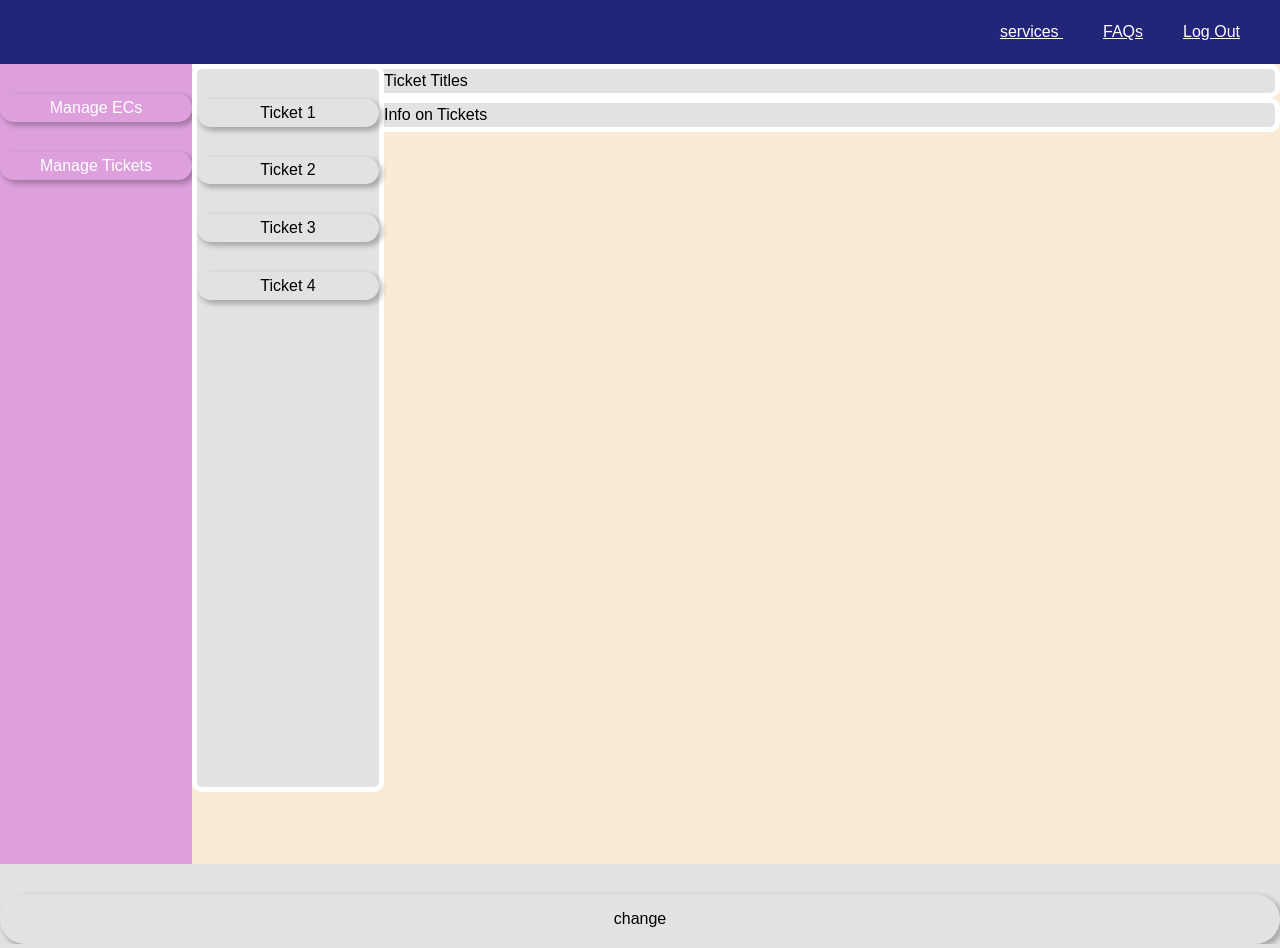
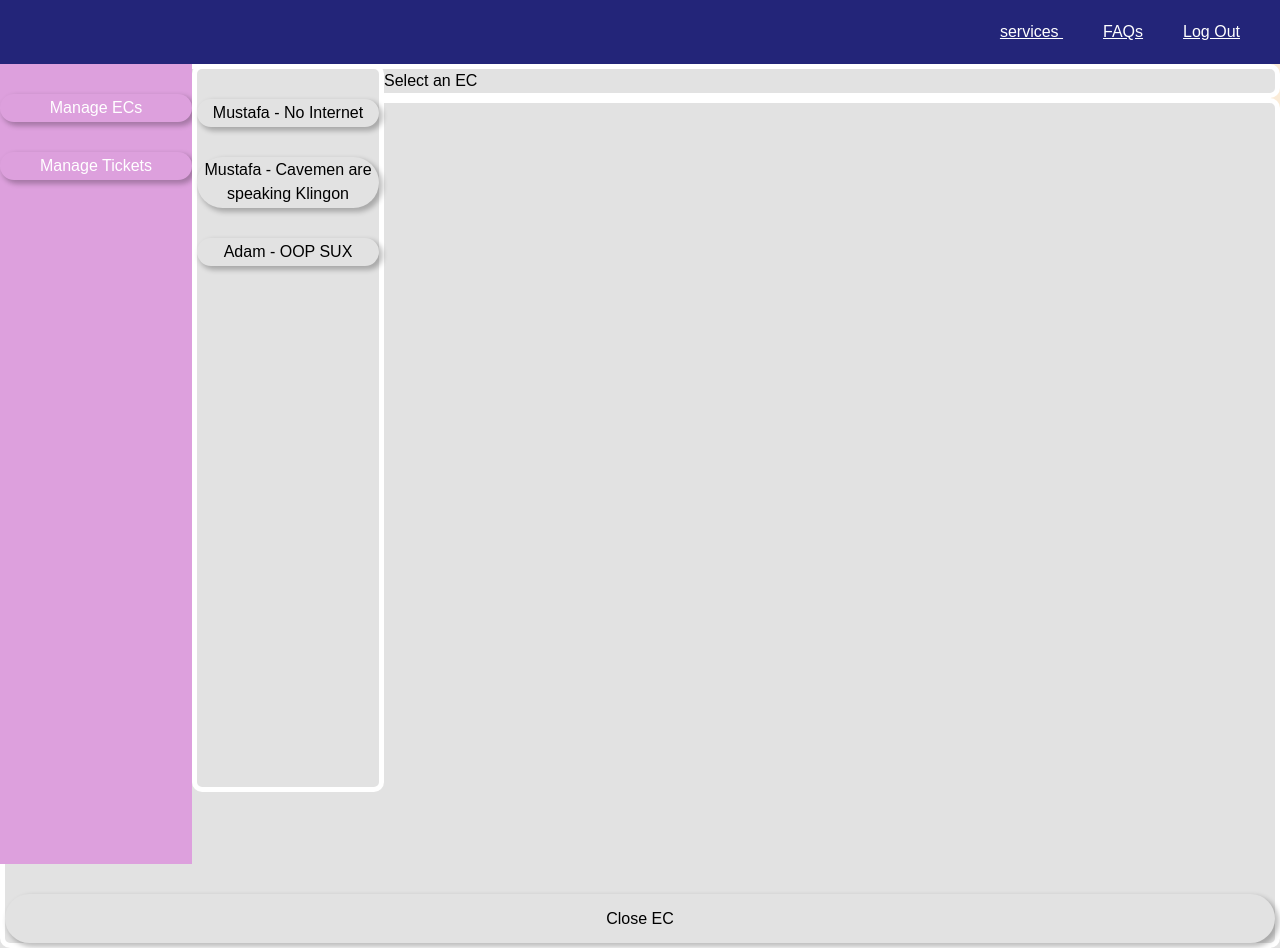
Before and after one commit to darenagos/segroup-eecsSystem, a React (Create React App) app in the folder eecs-system/: page /admin-Homepage/manage-tickets in a window 1280 px wide. Built offline with nearby package versions, Linux system fonts and the light colour scheme.

Commit message:
basic registry for tickets

```diff
--- a/eecs-system/src/Components/User Specific Components/Admin Component/manageTickets.js
+++ b/eecs-system/src/Components/User Specific Components/Admin Component/manageTickets.js
@@ -1,20 +1,42 @@
-import React from 'react'
+import React, {useState} from 'react'
+import "./admin.css"
 
-function manageTickets() {
+const ticketRegistry = require("../../../Managers/TicketRegistry")
+
+function ManageTickets() {
+
+  function updateContent(ticket){
+    setTitle(ticket.name + " : " + ticket.module);
+    setInfo(ticket.title + " - " + ticket.date);
+    setDetails(ticket.details)
+  }
+
+  function getAllTickets() {
+    let tickets = []
+    for (let i = 0; i < ticketRegistry.getLength(); i++) {
+      tickets.push(ticketRegistry.getTicket(i))
+    }
+    return tickets
+  }
+
+
+
+  const [title, setTitle] = useState("Select an EC");
+  const [info, setInfo] = useState("");
+  const [details, setDetails] = useState();
+  const tickets = getAllTickets();
+
   return (
     <div>
-
     <div id = "side">
-        <button> Ticket 1 </button>
-        <button> Ticket 2 </button>
-        <button> Ticket 3 </button>
-        <button> Ticket 4 </button>
+        {tickets.map((ticket) => (<button onClick={() => updateContent(ticket)}>{ticket.name} - {ticket.title}</button>))}
       </div>
-      <div id = "title">Ticket Titles</div>
-      <div id = "bottom">Info on Tickets</div>
-      <button  >change </button>
-      </div>
+      <div id="title">
+        {title}</div>
+      <div id="bottom">
+        {info}<br></br>{details}<button>Close EC</button></div>
+    </div>
   )
 }
 
-export default manageTickets
+export default ManageTickets
--- a/eecs-system/src/Managers/ECRegistry.js
+++ b/eecs-system/src/Managers/ECRegistry.js
@@ -21,24 +21,25 @@ class ECRegistry {
 }
 
 class EC {
-    constructor(name, module, title, date, details){
+    constructor(name, module, title, date, selfCertified, details){
       this.name = name;
       this.module = module;
       this.date = date;
-      this.title = title
-      this.details = details
+      this.title = title;
+      this.details = details;
+      this.selfCertified = selfCertified;
     }
-  }
+}
 
 
 //initialize default EC Registry with following ECs:
 const myRegistry = new ECRegistry();
-myRegistry.addEC( new EC ("Luke", "Software Engineering", "PC Broke", "Tues 26th March","agadgvdafgaerderbd"))
-myRegistry.addEC(new EC ("Mohammed", "Software Engineering", "Github Broke", "Fri 12th March","rhsrjh  elkjhf ali"))
-myRegistry.addEC(new EC ("Darena", "Software Engineering", "Train late", "Sat 45th Arpil","afdshaefgvbewzrsg4a'aerderbd"))
-myRegistry.addEC(new EC ("Saad", "Software Engineering", "I hate SE", "Fri 12345th Dec","ro8h0awe fbui; aewj "))
-myRegistry.addEC(new EC ("Isaac", "Software Engineering", "Mustafa is lit af", "Fri 000th March","rhsrjh  elkjhf ali"))
-myRegistry.addEC(new EC ("Finn", "Software Engineering", "Join Ai Soc", "Wed 0.01th Arpil","aadsgvbewzrsg4a'aerderbd"))
-myRegistry.addEC(new EC ("Yousuf", "Software Engineering", "Yeet", "Mon -4346th Dec","254y bai; aewj "))
+myRegistry.addEC(new EC ("Luke", "Software Engineering", "PC Broke", "Tues 26th March","True","agadgvdafgaerderbd"))
+myRegistry.addEC(new EC ("Mohammed", "Software Engineering", "Github Broke", "Fri 12th March","True","rhsrjh  elkjhf ali"))
+myRegistry.addEC(new EC ("Darena", "Software Engineering", "Train late", "Sat 45th Arpil","True","afdshaefgvbewzrsg4a'aerderbd"))
+myRegistry.addEC(new EC ("Saad", "Software Engineering", "I hate SE", "Fri 12345th Dec","True","ro8h0awe fbui; aewj "))
+myRegistry.addEC(new EC ("Isaac", "Software Engineering", "Mustafa is lit af", "Fri 000th March","False","rhsrjh  elkjhf ali"))
+myRegistry.addEC(new EC ("Finn", "Software Engineering", "Join Ai Soc", "Wed 0.01th Arpil","False","aadsgvbewzrsg4a'aerderbd"))
+myRegistry.addEC(new EC ("Yousuf", "Software Engineering", "Yeet", "Mon -4346th Dec","True","254y bai; aewj "))
 
 module.exports = myRegistry;
--- /dev/null
+++ b/eecs-system/src/Managers/TicketRegistry.js
@@ -0,0 +1,38 @@
+class TicketRegistry {
+    constructor(){
+        if(!TicketRegistry.instance) {
+            this.data = []
+            TicketRegistry.instance = this;
+        }
+        return TicketRegistry.instance
+    }
+
+   addTicket(ec){
+    this.data.push(ec)
+   }
+   getLength(){
+    console.log(this.data.length)
+    return this.data.length;
+   }
+
+   getTicket(index){
+    return this.data[index];
+   }
+}
+
+class Ticket {
+    constructor(name, date, title, type, details){
+      this.name = name;
+      this.date = date;
+      this.title = title
+      this.details = details
+      this.type = type
+    }
+}
+
+const ticketRegistry = new TicketRegistry();
+ticketRegistry.addTicket(new Ticket("Mustafa", "69th Jan 2020", "No Internet", "Technical", "Why is the internet not working?!?!"))
+ticketRegistry.addTicket(new Ticket("Mustafa", "-4th Feb -36345 BCE", "Cavemen are speaking Klingon", "Social", "I cant understand them. are they speaking in klingon? What am I doing here anyway??!?"))
+ticketRegistry.addTicket(new Ticket("Adam", "0th Jan 0000", "OOP SUX", "Other", "I am moving to China, iz better there bro"))
+
+module.exports = ticketRegistry;
```
Also changed, not shown: eecs-system/src/Components/User Specific Components/Admin Component/manageECs.js (+11 -14 lines).
